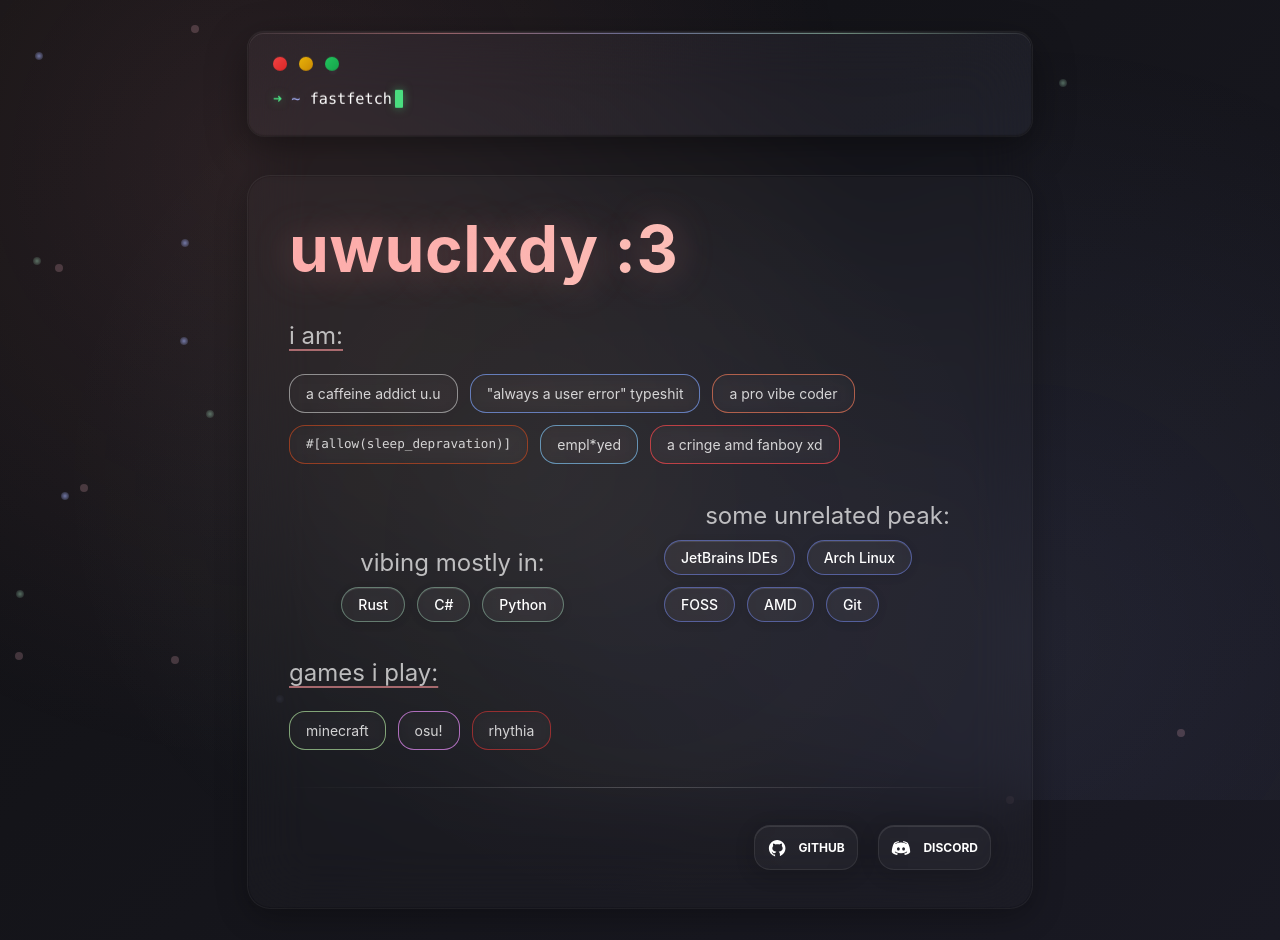
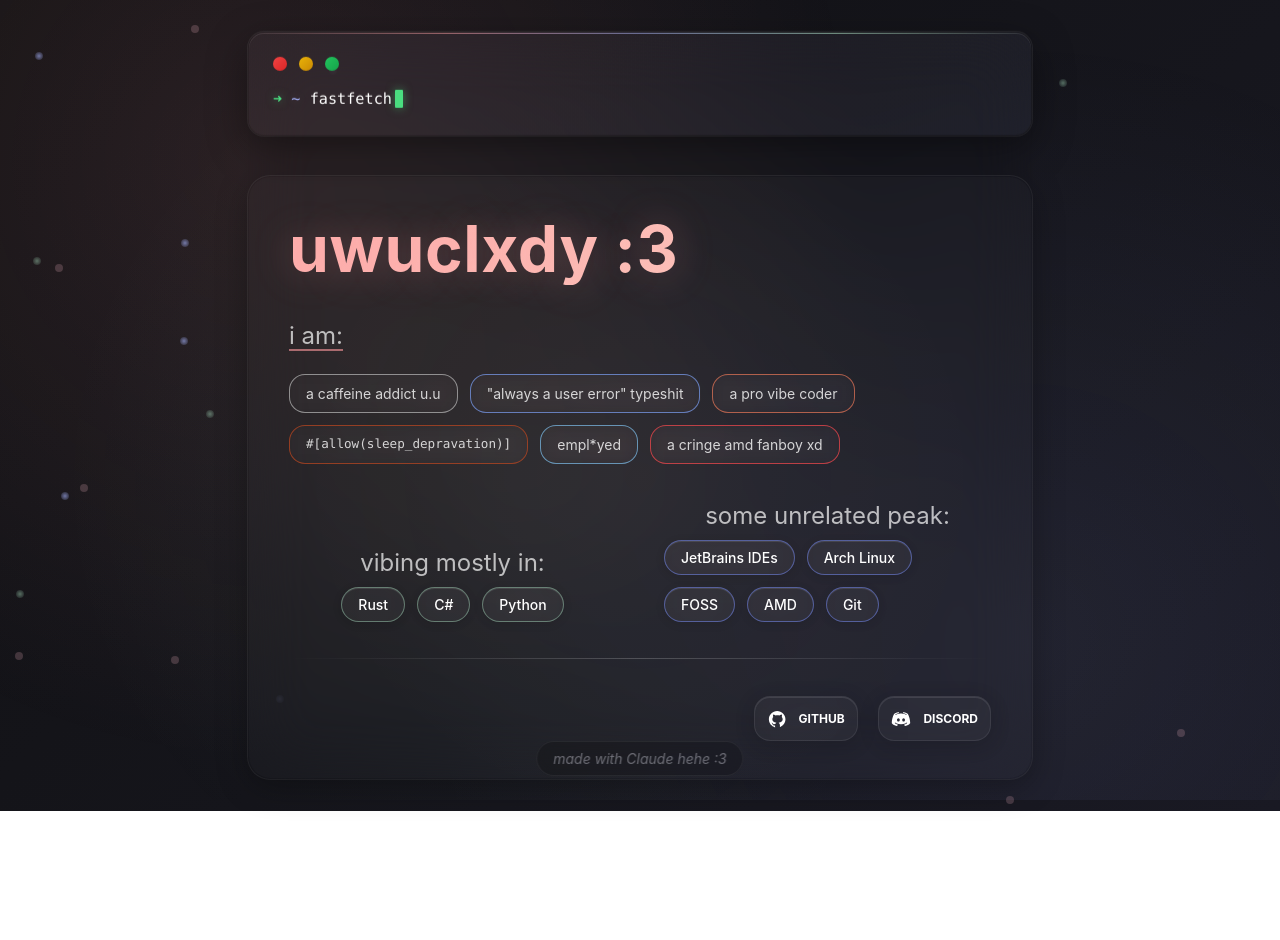
Before and after one commit to uwuclxdy/website, a plain HTML site: page index.html in a window 1280 px wide. After the commit the page ends 811 px from the top, so only its background shows below. Drawn offline with Linux system fonts and the light colour scheme.

Commit message:
typeshit

```diff
--- a/index.html
+++ b/index.html
@@ -70,14 +70,15 @@
             </div>
 
             <!-- games section -->
-            <div class="about-section">
-                <h2 class="section-title underlined">games i play:</h2>
-                <div class="about-cards">
-                    <div class="game-card">minecraft</div>
-                    <div class="game-card">osu!</div>
-                    <div class="game-card">rhythia</div>
-                </div>
-            </div>
+            <!-- todo: make this a section that appears when clicking on a title next to "i am" and hide the previous cards -->
+<!--            <div class="about-section">-->
+<!--                <h2 class="section-title underlined">games i play:</h2>-->
+<!--                <div class="about-cards">-->
+<!--                    <div class="game-card">minecraft</div>-->
+<!--                    <div class="game-card">osu!</div>-->
+<!--                    <div class="game-card">rhythia</div>-->
+<!--                </div>-->
+<!--            </div>-->
 
             <div class="divider"></div>
 
@@ -99,7 +100,7 @@
         </div>
     </div>
 </div>
-<div class="ai-credit">this site was made with Claude hehe :3</div>
+<div class="ai-credit">made with Claude hehe :3</div>
 
 </body>
 
--- a/style.css
+++ b/style.css
@@ -495,6 +495,8 @@
     padding: 0.5rem 1rem;
     border-radius: 2rem;
     border: 1px solid rgba(255, 255, 255, 0.1);
+    /* appear in foreground */
+    z-index: 1000;
 }
 
 .particle {
```
